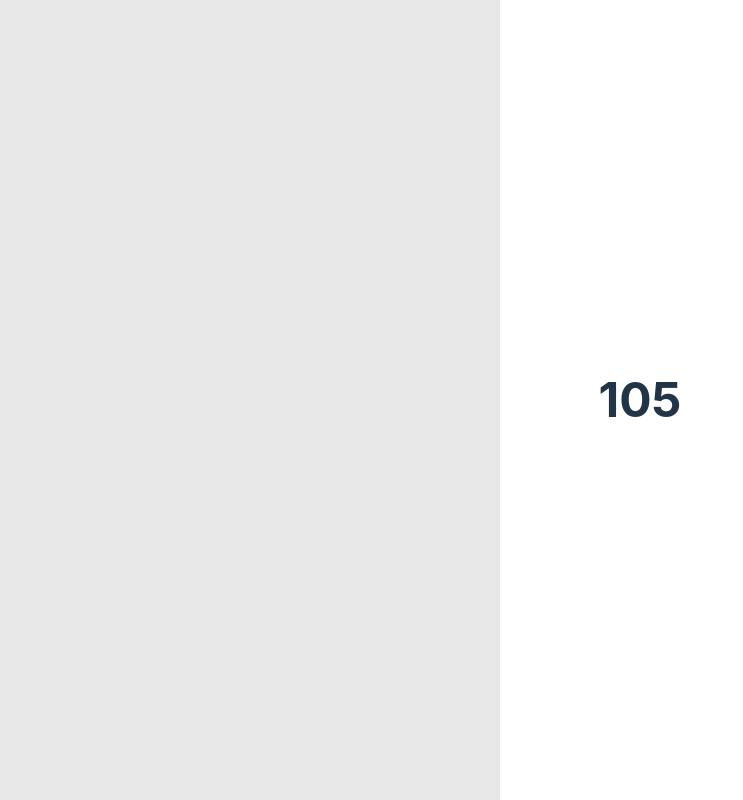
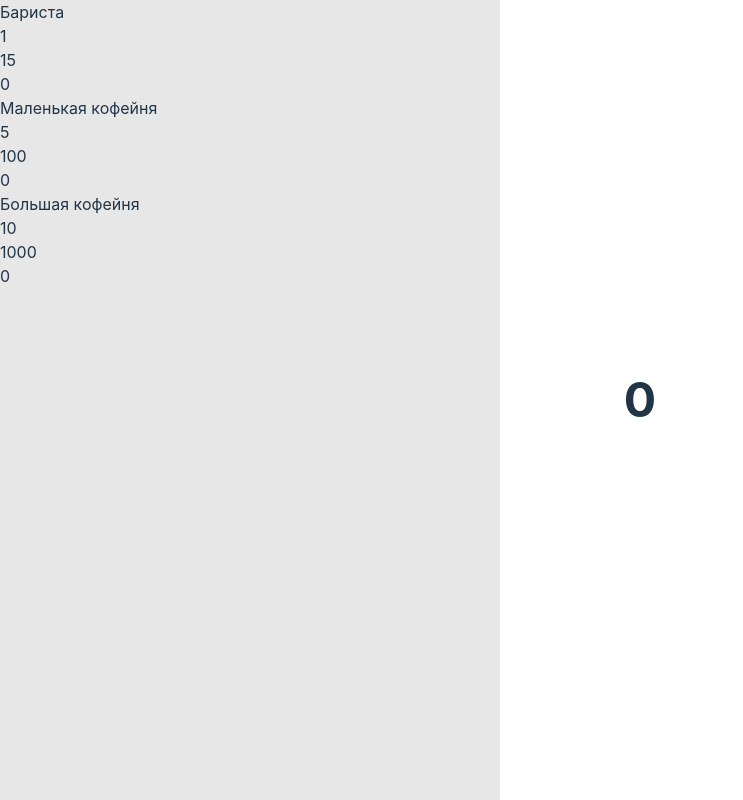
Before and after one commit to katozaaaa/clicker, a React (Vite) app: page / in a window 1280 px wide. Shown: the whole page, without its empty margins (0-743 px from the left). Built offline with nearby package versions, Linux system fonts and the light colour scheme.

Commit message:
Adding the ability to buy coin manufacturers

```diff
--- a/src/App.tsx
+++ b/src/App.tsx
@@ -1,4 +1,4 @@
-import { useState, useEffect, useMemo } from 'react';
+import { useState, useEffect, useMemo, useReducer } from 'react';
 
 // import classNames from 'classnames';
 // import styles from './App.module.scss';
@@ -6,18 +6,29 @@ import { useState, useEffect, useMemo } from 'react';
 import Playground from './features/Playground/Playground';
 import Shop from './features/Shop/Shop';
 
+import { manufacturersData } from './features/Shop/manufacturersData';
+import { manufacturersReducer } from './features/Shop/manufacturersReducer';
+
 function App() {
     const [coins, setCoins] = useState(0);
     const [coinsPerClick, setCoinsPerClick] = useState(1);
-    const [manufacturers, setManufacturers] = useState(new Array({coinsPerSecond: 15}))
+    const [manufacturers, dispatchManufacturers] = useReducer(
+        manufacturersReducer,
+        new Array()
+    );
 
     const coinsPerSecond = useMemo(() => {
+        if (manufacturers) {
             return manufacturers.reduce((coinsPerSecond, manufacturer) => {
-            return coinsPerSecond += manufacturer.coinsPerSecond;
+                return coinsPerSecond +=
+                    manufacturersData[manufacturer.id].coinsPerSecond *
+                    manufacturer.count;
             }, 0)
+        }
     }, [manufacturers]);
 
     useEffect(() => {
+        if (manufacturers) {
             const intervalID = setInterval(() => {
                 setCoins((prevCoins: any) => prevCoins + coinsPerSecond);
             }, 1000);
@@ -25,13 +36,15 @@ function App() {
             return () => {
                 clearInterval(intervalID);
             }
+        }
     }, [manufacturers]);
 
     return (
         <main>
             <Shop
                 manufacturers={manufacturers}
-                setManufacturers={setManufacturers}
+                dispatchManufacturers={dispatchManufacturers}
+                manufacturersData={manufacturersData}
             />
             <Playground
                 coins={coins}
--- /dev/null
+++ b/src/features/Shop/Manufacturer.tsx
@@ -0,0 +1,28 @@
+import { useState, useRef } from 'react';
+
+import classNames from 'classnames';
+import styles from './Shop.module.scss';
+
+export default function Manufacturers(props: any) {
+    const {
+        id,
+        manufacturerData,
+        count,
+        handleClick,
+    } = props;
+
+    const onClick = () => {
+        handleClick(id);
+    }
+
+    return (
+        <div
+            onClick={onClick}
+        >
+            <div>{manufacturerData.label}</div>
+            <div>{manufacturerData.coinsPerSecond}</div>
+            <div>{manufacturerData.price}</div>
+            <div>{count}</div>
+        </div>
+    )
+}
--- a/src/features/Shop/Manufacturers.tsx
+++ b/src/features/Shop/Manufacturers.tsx
@@ -1,12 +1,49 @@
 import { useState, useRef } from 'react';
 
 import classNames from 'classnames';
-import styles from './Manufacturers.module.scss';
+import styles from './Shop.module.scss';
 
-export default function Manufacturers() {
+import Manufacturer from './Manufacturer.tsx';
+
+export default function Manufacturers(props: any) {
+    const {
+        manufacturers,
+        dispatchManufacturers,
+        manufacturersData
+    } = props;
+
+    const handleClick = (id: number) => {
+        const isInManufacturers = manufacturers.some((manufacturer: any) => {
+            return manufacturer.id === id;
+        });
+
+        dispatchManufacturers({
+            type: isInManufacturers ? 'increased' : 'added',
+            id: id,
+        });
+    }
+
+    const manufacturerNodes = Object.entries(manufacturersData).map(
+        ([id, manufacturerData]) => {
+            const count = manufacturers.find((manufacturer: any) => {
+                return manufacturer.id === id;
+            })?.count ?? 0;
+
+            return (
+                <Manufacturer
+                    key={id}
+                    id={id}
+                    manufacturerData={manufacturerData}
+                    count={count}
+                    handleClick={handleClick}
+                />
+            );
+        }
+    );
+
     return (
         <div className={classNames(styles.Manufacturers)}>
-
+            {manufacturerNodes}
         </div>
     );
 }
--- a/src/features/Shop/Shop.module.scss
+++ b/src/features/Shop/Shop.module.scss
@@ -1,5 +1,6 @@
 .Shop {
     position: absolute;
+    z-index: 10;
     top: 0;
     left: 0;
     min-width: 500px;
--- a/src/features/Shop/Shop.tsx
+++ b/src/features/Shop/Shop.tsx
@@ -3,34 +3,22 @@ import { useState, useRef } from 'react';
 import classNames from 'classnames';
 import styles from './Shop.module.scss';
 
-import { manufacturersList } from './manufacturersList';
+import Manufacturers from './Manufacturers';
 
-export default function Shop({manufacturers, setManufacturers}: any) {
-    const addManufacturer = (addedManufacturer: any) => {
-        let nextManufacturers;
-
-        if (!manufacturers.includes(addedManufacturer)) {
-            nextManufacturers = [
-                ...manufacturers,
-                addedManufacturer
-            ]
-        } else {
-            nextManufacturers = manufacturers.map((manufacturer: any) => {
-                return manufacturer.id === addedManufacturer.id ?
-                    {
-                        ...manufacturer,
-                        count: manufacturer.count + 1,
-                    } :
-                    manufacturer;
-            })
-        }
-
-        setManufacturers(nextManufacturers);
-    }
+export default function Shop(props: any) {
+    const {
+        manufacturers,
+        dispatchManufacturers,
+        manufacturersData
+    } = props;
 
     return (
         <div className={classNames(styles.Shop)}>
-
+            <Manufacturers
+                manufacturers={manufacturers}
+                dispatchManufacturers={dispatchManufacturers}
+                manufacturersData={manufacturersData}
+            />
         </div>
     );
 }
--- /dev/null
+++ b/src/features/Shop/manufacturersData.tsx
@@ -0,0 +1,17 @@
+export const manufacturersData = {
+    0: {
+        label: 'Бариста',
+        coinsPerSecond: 1,
+        price: 15,
+    },
+    1: {
+        label: 'Маленькая кофейня',
+        coinsPerSecond: 5,
+        price: 100,
+    },
+    2: {
+        label: 'Большая кофейня',
+        coinsPerSecond: 10,
+        price: 1000,
+    }
+};
--- /dev/null
+++ b/src/features/Shop/manufacturersReducer.tsx
@@ -0,0 +1,26 @@
+export const manufacturersReducer = (manufacturers: any, action: any) => {
+    switch(action.type) {
+        case 'added': {
+            return [
+                ...manufacturers,
+                {
+                    id: action.id,
+                    count: 1,
+                }
+            ];
+        }
+
+        case 'increased': {
+            return manufacturers.map((manufacturer: any) => {
+                if (manufacturer.id === action.id) {
+                    return {
+                        ...manufacturer,
+                        count: manufacturer.count + 1,
+                    };
+                }
+
+                return manufacturer;
+            });
+        }
+    }
+}
```
Also changed, not shown: src/features/Shop/manufacturersList.tsx (deleted, +0 -7 lines). Lines whose indentation alone changed are shown as unchanged.
